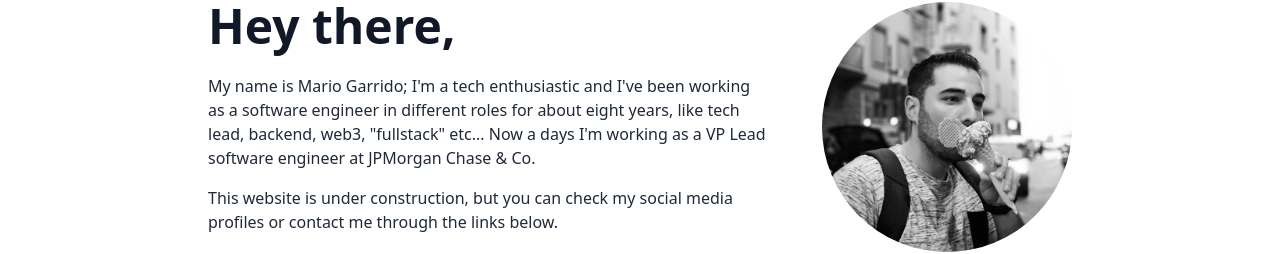
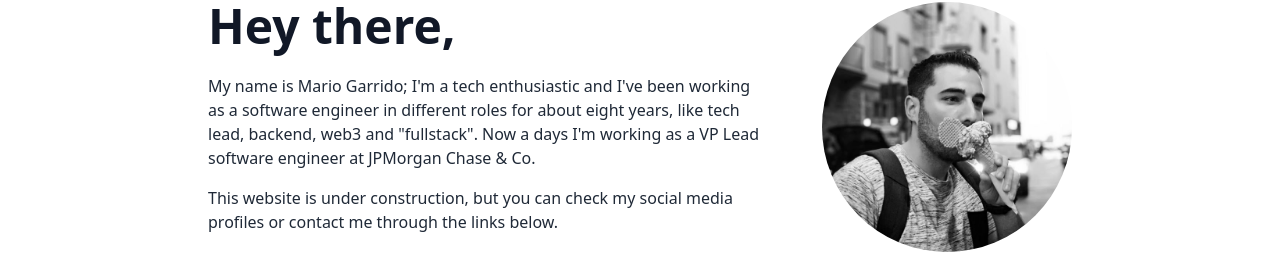
Before and after one commit to mgatorr/mario-garrido-portfolio, a Next.js app: page / in a window 1280 px wide. Shown: the part 214-468 px from the top of the page. Built offline with nearby package versions, Linux system fonts and the light colour scheme.

Commit message:
feat: :memo: Update my personal information

```diff
--- a/components/About.js
+++ b/components/About.js
@@ -12,7 +12,7 @@ const About = () => {
           </h1>
           <div className="mt-6 text-gray-800 dark:text-white">
             <p className="mb-4">
-              My name is Mario Garrido; I{"'"}m a tech enthusiastic and I{"'"}ve been working as a software engineer in different roles for about eight years, like tech lead, backend, web3, {'"'}fullstack{'"'} etc...
+              My name is Mario Garrido; I{"'"}m a tech enthusiastic and I{"'"}ve been working as a software engineer in different roles for about eight years, like tech lead, backend, web3 and {'"'}fullstack{'"'}.
               Now a days I{"'"}m working as a VP Lead software engineer at JPMorgan Chase & Co.
             </p>
             <p className="mb-4">
```
